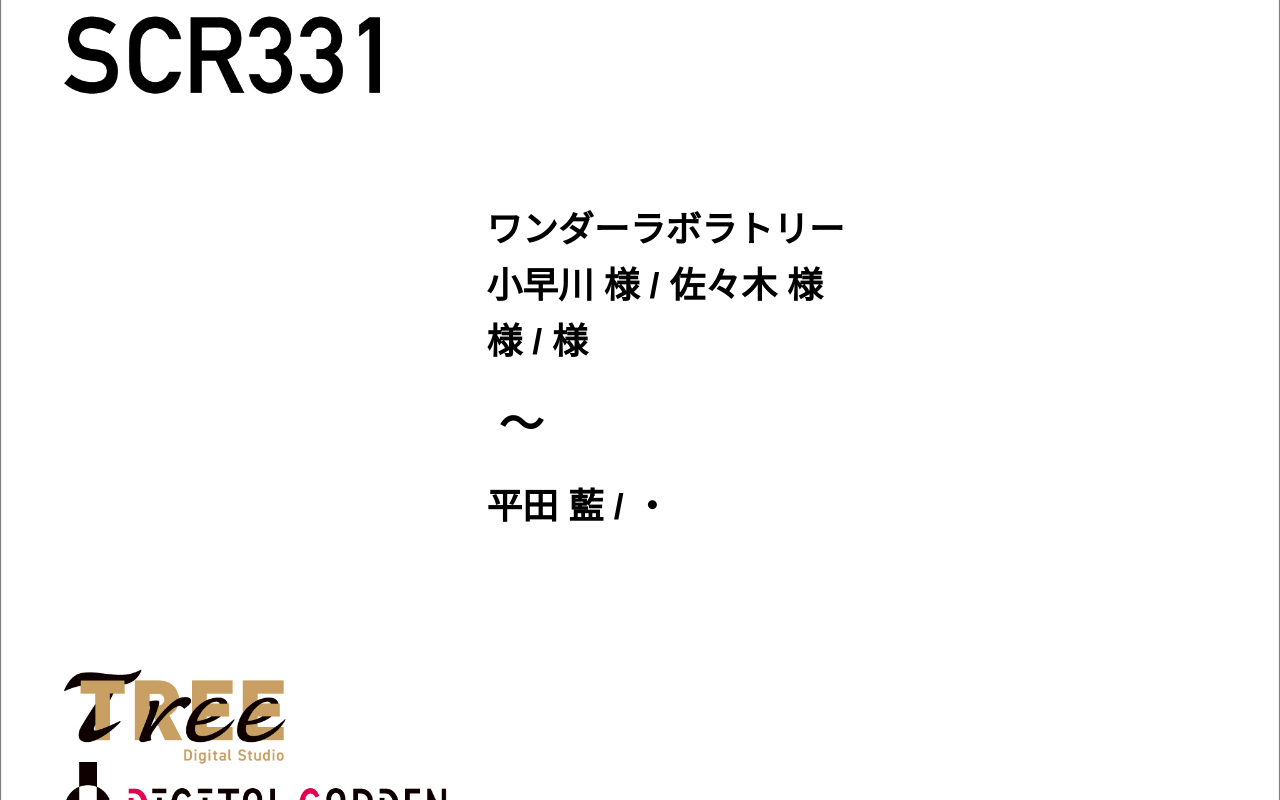
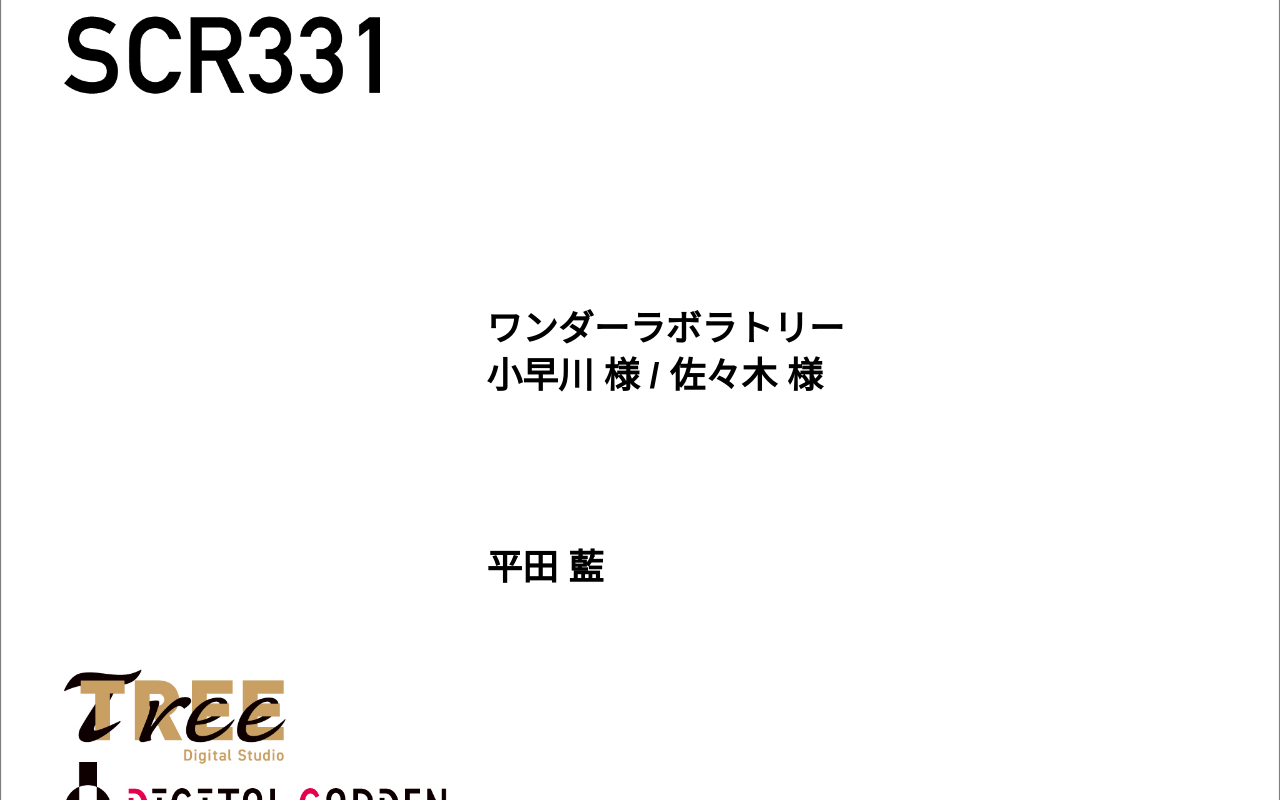
Before and after one commit to iPad-signage/SCR331-kanban, a plain HTML site: page display.html in a window 1280 px wide. Drawn offline with Linux system fonts and the light colour scheme.

Commit message:
Improve CSS line height and JS time block handling
Refactor CSS for better line height and simplify time block rendering in JavaScript.

```diff
--- a/display.html
+++ b/display.html
@@ -16,12 +16,14 @@
         body { margin: 0; padding: 0; background-image: url('haikei.jpg'); background-size: cover; background-position: center; height: 100vh; font-family: 'DIN', 'DIN Alternate', '游ゴシック体', 'YuGothic', sans-serif; font-weight: bold; color: #000000; overflow: hidden; position: relative; }
         .content-box { position: absolute; left: 38%; top: 25%; width: 60%; display: flex; flex-direction: column; align-items: flex-start; gap: 3vh; }
         .company-client-group { display: flex; flex-direction: column; gap: 0.5vh; }
-        .project { font-size: 5.5vw; }
-        .company { font-size: 2.8vw; }
-        .clients { font-size: 2.8vw; }
-        .time    { font-size: 3.5vw; }
-        .workers { font-size: 2.8vw; }
-        #tilde_time { white-space: pre; }
+
+        /* 高さを強制的に維持するために line-height を設定しています */
+        .project { font-size: 5.5vw; line-height: 1.2; }
+        .company { font-size: 2.8vw; line-height: 1.2; }
+        .clients { font-size: 2.8vw; line-height: 1.2; }
+        .time    { font-size: 3.5vw; line-height: 1.2; }
+        .workers { font-size: 2.8vw; line-height: 1.2; }
+
         #error_msg { position: absolute; top: 10px; left: 10px; color: red; font-size: 1.5vw; display: none; background: rgba(255,255,255,0.8); padding: 5px; z-index: 100; }
     </style>
 </head>
@@ -34,25 +36,39 @@
             <div class="clients" id="producers"></div>
             <div class="clients" id="pms"></div>
         </div>
-        <div class="time" id="time_block">
-            <span id="start_time"></span><span id="tilde_time"></span><span id="end_time"></span>
-        </div>
+        <!-- 時間ブロックはJS側でまとめてテキストを生成するようにシンプル化しました -->
+        <div class="time" id="time_block"></div>
         <div class="workers" id="workers"></div>
     </div>
 
     <script>
         const RAW_DATA_URL = "https://iPad-signage.github.io/SCR331-kanban/data.json";
 
-        const formatNames = (n1, n2) => [n1, n2].filter(Boolean).map(n => `${n} 様`).join(" / ");
+        // 値が空（またはスペースのみ）かどうかを判定する関数
+        const isEmpty = (str) => !str || str.trim() === "";
+
+        const formatNames = (n1, n2) => {
+            // 空のデータを取り除いてから「様」をつける
+            const validNames = [n1, n2].filter(n => !isEmpty(n)).map(n => n.trim());
+            if (validNames.length === 0) return "";
+            return validNames.map(n => `${n} 様`).join(" / ");
+        };
+
         const formatWorkers = (w1, w2, w3) => {
-            const arr = [w1, w2, w3].filter(Boolean);
-            if (arr.length === 3) return `${w1} / ${w2.split(" ")[0]}・${w3.split(" ")[0]}`;
-            return arr.join(" / ");
+            const validWorkers = [w1, w2, w3].filter(w => !isEmpty(w)).map(w => w.trim());
+            if (validWorkers.length === 0) return "";
+            if (validWorkers.length === 3) return `${validWorkers[0]} / ${validWorkers[1].split(" ")[0]}・${validWorkers[2].split(" ")[0]}`;
+            return validWorkers.join(" / ");
         };
+
         const updateUI = (id, text) => {
             const el = document.getElementById(id);
-            el.innerText = text || "";
-            el.style.display = text ? "block" : "none";
+            // 表示を none にすると上に詰まってしまうため、空の場合は透明なスペース(&nbsp;)を入れて高さを確保します
+            if (isEmpty(text)) {
+                el.innerHTML = "&nbsp;";
+            } else {
+                el.innerText = text;
+            }
         };
 
         async function fetchSignageData() {
@@ -64,26 +80,27 @@
                 const data = cloudData.current || {};
 
                 document.getElementById('error_msg').style.display = 'none';
-                updateUI('project', data.project === " " ? "" : data.project);
+
+                updateUI('project', data.project);
                 updateUI('company', data.company);
+                updateUI('producers', formatNames(data.producer1, data.producer2));
+                updateUI('pms', formatNames(data.pm1, data.pm2));
 
-                const prodText = formatNames(data.producer1, data.producer2);
-                const pmText = formatNames(data.pm1, data.pm2);
-                updateUI('producers', prodText);
-                updateUI('pms', pmText);
+                // 時間の処理（空ならスペース、終日なら終日、それ以外は 〜 を入れる）
+                let timeText = "";
+                if (!isEmpty(data.start_time) || !isEmpty(data.end_time)) {
+                    if (data.start_time === "終日") {
+                        timeText = "終日";
+                    } else {
+                        const st = isEmpty(data.start_time) ? "" : data.start_time;
+                        const et = isEmpty(data.end_time) ? "" : data.end_time;
+                        timeText = `${st} 〜 ${et}`;
+                    }
+                }
+                updateUI('time_block', timeText);
 
-                document.getElementById('company_group').style.display = (data.company || prodText || pmText) ? "flex" : "none";
+                updateUI('workers', formatWorkers(data.worker1, data.worker2, data.worker3));
 
-                const timeBlock = document.getElementById('time_block');
-                if (!data.start_time && !data.end_time) {
-                    timeBlock.style.display = "none";
-                } else {
-                    timeBlock.style.display = "block";
-                    document.getElementById('start_time').innerText = data.start_time || "";
-                    document.getElementById('end_time').innerText = data.end_time || "";
-                    document.getElementById('tilde_time').innerText = (data.start_time === "終日") ? "" : " 〜 ";
-                }
-                updateUI('workers', formatWorkers(data.worker1, data.worker2, data.worker3));
             } catch (err) {
                 document.getElementById('error_msg').innerText = "通信エラー: " + err.message;
                 document.getElementById('error_msg').style.display = 'block';
```
